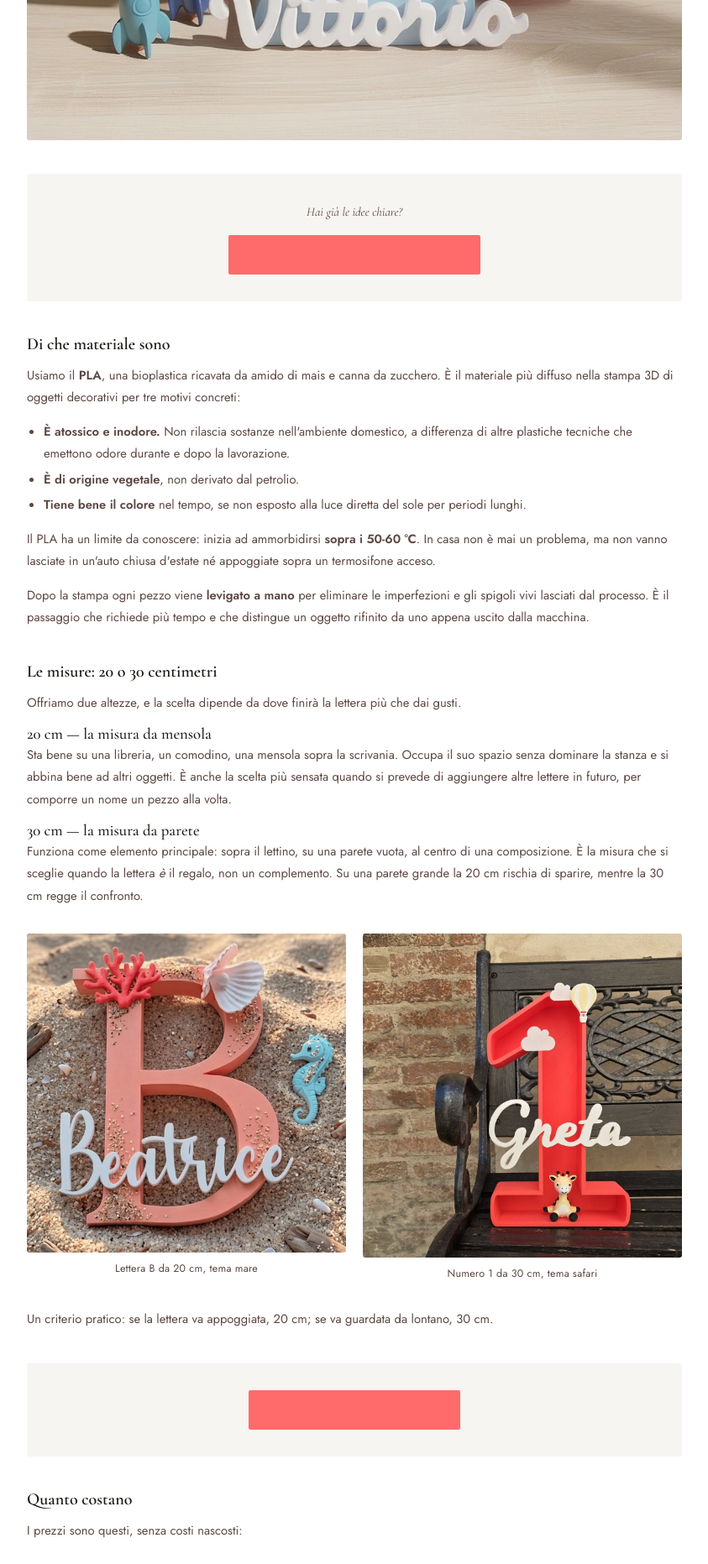
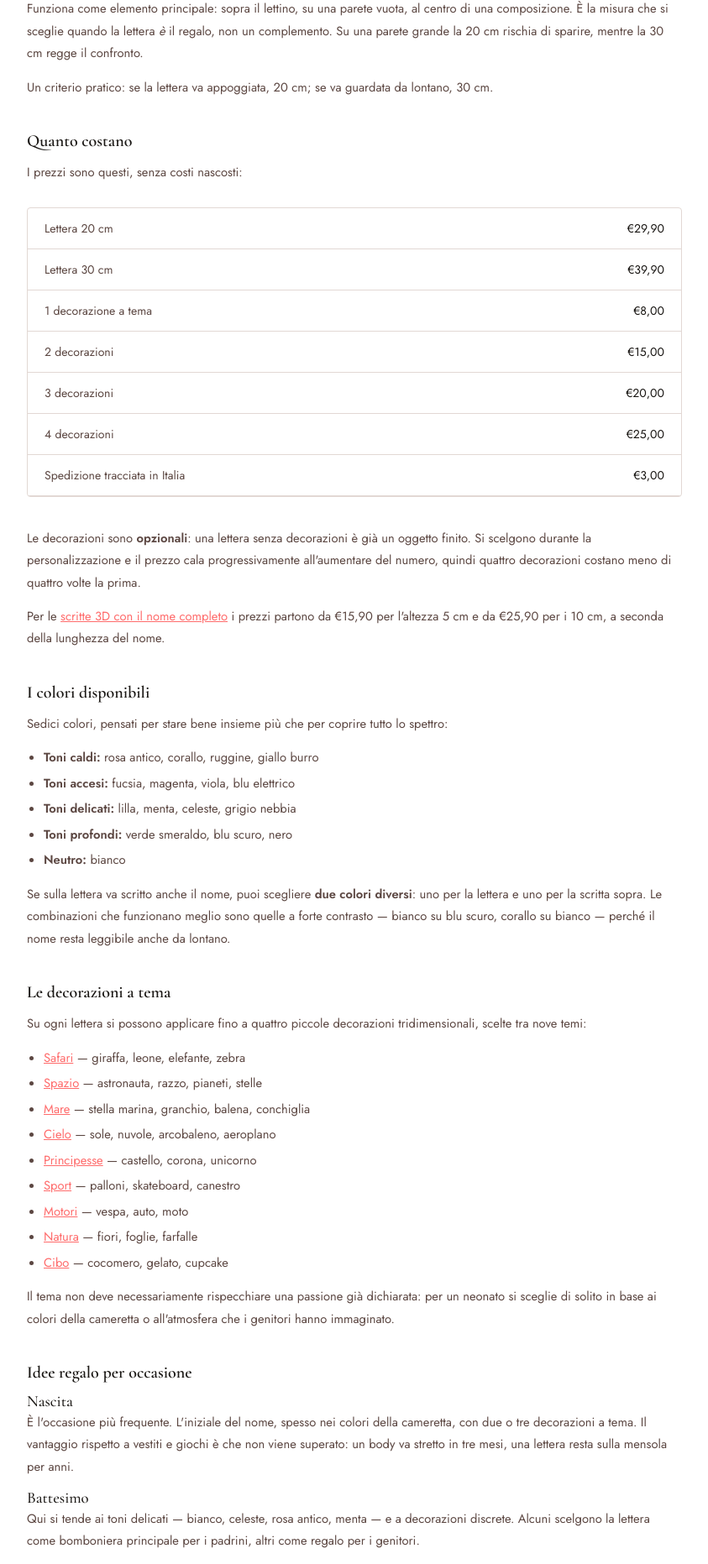
Before and after one commit to filamento3dshop/Filamento, a FastAPI app: page /guida-lettere-3d in a window 1280 px wide. Shown: the part 1276-3139 px from the top of the page at 84% size, without its empty margins (218-1061 px from the left). Run offline with FastAPI, Linux system fonts and the light colour scheme; some libraries are stand-ins or nearby versions.

Commit message:
Revert "Guida: foto e pulsanti per farla convertire"

```diff
--- a/app/static/css/style.css
+++ b/app/static/css/style.css
@@ -1216,37 +1216,3 @@
 .faq-item[open] .faq-q::after { transform: translateY(-50%) rotate(45deg); }
 .faq-a { font-size: 0.88rem; color: var(--text2); line-height: 1.75; padding: 0 0 18px; margin: 0; }
 .faq-item summary::-webkit-details-marker { display: none; }
-
-/* ── Pagina guida: foto, temi e richiami all'azione ── */
-.guida-foto { margin: 32px 0; }
-.guida-foto img { width: 100%; height: auto; display: block; border-radius: 3px; }
-.guida-foto figcaption { font-family: 'Jost', sans-serif; font-size: 0.78rem; color: var(--text2); text-align: center; margin-top: 10px; letter-spacing: 0.02em; }
-
-.guida-foto-doppia { display: grid; grid-template-columns: 1fr 1fr; gap: 20px; margin: 32px 0; }
-.guida-foto-doppia .guida-foto { margin: 0; }
-
-.guida-cta { text-align: center; margin: 40px 0; padding: 32px 24px; background: var(--c100, #FAF8F6); border-radius: 3px; }
-.guida-cta-testo { font-family: 'Cormorant Garamond', serif; font-size: 1.1rem; color: var(--text); margin: 0 0 18px; font-style: italic; }
-.guida-cta .btn-primary { display: inline-block; }
-
-.guida-temi { display: grid; grid-template-columns: repeat(3, 1fr); gap: 16px; margin: 32px 0; }
-.guida-tema-card { display: flex; flex-direction: column; align-items: center; text-align: center; padding: 16px 12px; border: 1px solid var(--c200); border-radius: 3px; text-decoration: none; transition: border-color .2s, transform .2s; }
-.guida-tema-card:hover { border-color: var(--c500); transform: translateY(-2px); }
-.guida-tema-card img { width: 88px; height: 88px; object-fit: contain; margin-bottom: 10px; }
-.guida-tema-nome { font-family: 'Jost', sans-serif; font-size: 0.88rem; font-weight: 600; color: var(--text); }
-.guida-tema-desc { font-size: 0.74rem; color: var(--text2); line-height: 1.4; margin-top: 4px; }
-
-.guida-cta-finale { text-align: center; margin: 56px 0 24px; padding: 48px 28px; background: var(--c150, #F4F0EC); border-radius: 3px; }
-.guida-cta-finale h2 { font-family: 'Cormorant Garamond', serif; font-size: 1.6rem; color: var(--text); margin: 0 0 12px; border: none; padding: 0; }
-.guida-cta-finale p { font-size: 0.9rem; color: var(--text2); line-height: 1.7; max-width: 420px; margin: 0 auto 26px; }
-.guida-cta-secondari { display: flex; gap: 24px; justify-content: center; flex-wrap: wrap; margin-top: 28px; }
-.guida-cta-secondari a { font-family: 'Jost', sans-serif; font-size: 0.82rem; color: var(--text2); text-decoration: underline; text-underline-offset: 3px; }
-.guida-cta-secondari a:hover { color: var(--c500); }
-
-@media (max-width: 640px) {
-  .guida-foto-doppia { grid-template-columns: 1fr; }
-  .guida-temi { grid-template-columns: repeat(2, 1fr); gap: 12px; }
-  .guida-cta { padding: 26px 18px; margin: 32px 0; }
-  .guida-cta-finale { padding: 36px 20px; }
-  .guida-cta-secondari { gap: 16px; }
-}
--- a/app/templates/base.html
+++ b/app/templates/base.html
@@ -30,7 +30,7 @@
   <link href="https://fonts.googleapis.com/css2?family=Cormorant+Garamond:ital,wght@0,400;0,500;0,600;1,400;1,500&family=Dancing+Script:wght@600;700&family=Jost:wght@300;400;500;600&display=swap" rel="stylesheet">
   <link rel="stylesheet" href="https://cdnjs.cloudflare.com/ajax/libs/font-awesome/6.5.0/css/all.min.css" media="print" onload="this.media='all'"/>
   <noscript><link rel="stylesheet" href="https://cdnjs.cloudflare.com/ajax/libs/font-awesome/6.5.0/css/all.min.css"/></noscript>
-  <link rel="stylesheet" href="/static/css/style.css?v=25"/>
+  <link rel="stylesheet" href="/static/css/style.css?v=24"/>
   {% block head %}{% endblock %}
 </head>
 <body>
--- a/app/templates/guida.html
+++ b/app/templates/guida.html
@@ -77,16 +77,7 @@
 
       <p>Le lettere 3D personalizzate sono decorazioni realizzate con la stampa tridimensionale: una lettera, un numero o un nome, costruiti strato dopo strato e rifiniti a mano. A differenza di una stampa su carta o di un adesivo hanno spessore e volume, quindi proiettano ombra e cambiano aspetto con la luce della stanza.</p>
 
-      <p>Questa guida raccoglie le domande che ci vengono poste più spesso: quanto costano, di che materiale sono, quale misura scegliere e come usarle.</p>
-
-      <figure class="guida-foto">
-        <img src="/static/img/hero-esempio.jpg" alt="Composizione di lettere e numeri 3D personalizzati Filamento" width="1000" height="1000" loading="lazy">
-      </figure>
-
-      <div class="guida-cta">
-        <p class="guida-cta-testo">Hai già le idee chiare?</p>
-        <a href="/ordina" class="btn-primary">Crea la tua composizione</a>
-      </div>
+      <p>Questa guida raccoglie le domande che ci vengono poste più spesso: quanto costano, di che materiale sono, quale misura scegliere e come usarle. Se hai già le idee chiare puoi passare direttamente alla <a href="/ordina">personalizzazione</a>.</p>
 
       <h2>Di che materiale sono</h2>
 
@@ -112,22 +103,7 @@
       <h3>30 cm — la misura da parete</h3>
       <p>Funziona come elemento principale: sopra il lettino, su una parete vuota, al centro di una composizione. È la misura che si sceglie quando la lettera <em>è</em> il regalo, non un complemento. Su una parete grande la 20 cm rischia di sparire, mentre la 30 cm regge il confronto.</p>
 
-      <div class="guida-foto-doppia">
-        <figure class="guida-foto">
-          <img src="/static/img/gallery/b-salmone-mare.jpg" alt="Lettera B 3D da 20 cm colore salmone con decorazioni tema mare" width="1200" height="1200" loading="lazy">
-          <figcaption>Lettera B da 20 cm, tema mare</figcaption>
-        </figure>
-        <figure class="guida-foto">
-          <img src="/static/img/gallery/uno-safari-corallo.jpg" alt="Numero 1 in 3D da 30 cm colore corallo con decorazioni tema safari" width="1182" height="1200" loading="lazy">
-          <figcaption>Numero 1 da 30 cm, tema safari</figcaption>
-        </figure>
-      </div>
-
       <p>Un criterio pratico: se la lettera va appoggiata, 20 cm; se va guardata da lontano, 30 cm.</p>
-
-      <div class="guida-cta">
-        <a href="/ordina" class="btn-primary">Scegli la tua misura</a>
-      </div>
 
       <h2>Quanto costano</h2>
 
@@ -147,11 +123,6 @@
 
       <p>Per le <a href="/scritte">scritte 3D con il nome completo</a> i prezzi partono da €15,90 per l'altezza 5 cm e da €25,90 per i 10 cm, a seconda della lunghezza del nome.</p>
 
-      <div class="guida-cta">
-        <p class="guida-cta-testo">Il prezzo finale lo vedi mentre personalizzi, senza sorprese.</p>
-        <a href="/ordina" class="btn-primary">Calcola il tuo prezzo</a>
-      </div>
-
       <h2>I colori disponibili</h2>
 
       <p>Sedici colori, pensati per stare bene insieme più che per coprire tutto lo spettro:</p>
@@ -166,34 +137,21 @@
 
       <p>Se sulla lettera va scritto anche il nome, puoi scegliere <strong>due colori diversi</strong>: uno per la lettera e uno per la scritta sopra. Le combinazioni che funzionano meglio sono quelle a forte contrasto — bianco su blu scuro, corallo su bianco — perché il nome resta leggibile anche da lontano.</p>
 
-      <figure class="guida-foto">
-        <img src="/static/img/gallery/g-lilla.jpg" alt="Lettera G 3D personalizzata da 30 cm color lilla" width="1174" height="1200" loading="lazy">
-        <figcaption>Lettera G da 30 cm nel colore lilla</figcaption>
-      </figure>
-
       <h2>Le decorazioni a tema</h2>
 
       <p>Su ogni lettera si possono applicare fino a quattro piccole decorazioni tridimensionali, scelte tra nove temi:</p>
 
-      <div class="guida-temi">
-        {% for slug, nome, desc in [
-          ('safari','Safari','giraffa, leone, elefante'),
-          ('spazio','Spazio','astronauta, razzo, pianeti'),
-          ('mare','Mare','stella marina, granchio, balena'),
-          ('cielo','Cielo','sole, nuvole, arcobaleno'),
-          ('principesse','Principesse','castello, corona, unicorno'),
-          ('sport','Sport','palloni, skateboard, canestro'),
-          ('motori','Motori','vespa, auto, moto'),
-          ('natura','Natura','fiori, foglie, farfalle'),
-          ('cibo','Cibo','cocomero, gelato, cupcake'),
-        ] %}
-        <a href="/ordina?tema={{ slug }}" class="guida-tema-card" aria-label="Crea la tua composizione con tema {{ nome }}">
-          <img src="/static/img/temi/{{ slug }}.jpg" alt="Decorazione 3D tema {{ nome }}" width="400" height="400" loading="lazy">
-          <span class="guida-tema-nome">{{ nome }}</span>
-          <span class="guida-tema-desc">{{ desc }}</span>
-        </a>
-        {% endfor %}
-      </div>
+      <ul>
+        <li><a href="/ordina?tema=safari">Safari</a> — giraffa, leone, elefante, zebra</li>
+        <li><a href="/ordina?tema=spazio">Spazio</a> — astronauta, razzo, pianeti, stelle</li>
+        <li><a href="/ordina?tema=mare">Mare</a> — stella marina, granchio, balena, conchiglia</li>
+        <li><a href="/ordina?tema=cielo">Cielo</a> — sole, nuvole, arcobaleno, aeroplano</li>
+        <li><a href="/ordina?tema=principesse">Principesse</a> — castello, corona, unicorno</li>
+        <li><a href="/ordina?tema=sport">Sport</a> — palloni, skateboard, canestro</li>
+        <li><a href="/ordina?tema=motori">Motori</a> — vespa, auto, moto</li>
+        <li><a href="/ordina?tema=natura">Natura</a> — fiori, foglie, farfalle</li>
+        <li><a href="/ordina?tema=cibo">Cibo</a> — cocomero, gelato, cupcake</li>
+      </ul>
 
       <p>Il tema non deve necessariamente rispecchiare una passione già dichiarata: per un neonato si sceglie di solito in base ai colori della cameretta o all'atmosfera che i genitori hanno immaginato.</p>
 
@@ -210,22 +168,6 @@
 
       <h3>Prima comunione</h3>
       <p>Iniziale del nome in tono sobrio, spesso bianco o blu scuro, con decorazione minima o assente. È un'età in cui il bambino comincia ad avere gusti propri, quindi conviene chiedere.</p>
-
-      <div class="guida-foto-doppia">
-        <figure class="guida-foto">
-          <img src="/static/img/gallery/vittorio-spazio.jpg" alt="Numero 2 in 3D azzurro con nome Vittorio e decorazioni tema spazio" width="1200" height="1195" loading="lazy">
-          <figcaption>Numero 2 con nome, tema spazio</figcaption>
-        </figure>
-        <figure class="guida-foto">
-          <img src="/static/img/gallery/leonardo-bluette-sport.jpg" alt="Composizione 3D bluette con nome Leonardo e decorazioni tema sport" width="1200" height="1200" loading="lazy">
-          <figcaption>Composizione con nome, tema sport</figcaption>
-        </figure>
-      </div>
-
-      <div class="guida-cta">
-        <p class="guida-cta-testo">Ogni pezzo è realizzato su ordinazione, solo per chi lo riceverà.</p>
-        <a href="/ordina" class="btn-primary">Personalizza il tuo regalo</a>
-      </div>
 
       <h2>Come decorare la cameretta</h2>
 
@@ -249,10 +191,6 @@
       </ol>
 
       <p>Da lì partono i <strong>7-10 giorni lavorativi</strong> di lavorazione e consegna. Non teniamo magazzino: ogni pezzo viene stampato dopo la conferma dell'ordine, ed è il motivo per cui i tempi non sono quelli di un articolo pronto a scaffale.</p>
-
-      <div class="guida-cta">
-        <a href="/ordina" class="btn-primary">Inizia a personalizzare</a>
-      </div>
 
       <h2>Come si puliscono</h2>
 
@@ -297,15 +235,10 @@
         </details>
       </div>
 
-      <div class="guida-cta-finale">
-        <h2>Pronto a creare la tua?</h2>
-        <p>Scegli lettera, colore, dimensione e decorazioni. Il prezzo si aggiorna mentre personalizzi, e ricevi tutto in 7-10 giorni.</p>
-        <a href="/ordina" class="btn-primary btn-lg">Crea la tua composizione</a>
-        <div class="guida-cta-secondari">
-          <a href="/gallery">Guarda la gallery</a>
-          <a href="/scritte">Scritte 3D con il nome</a>
-          <a href="/">Torna alla home</a>
-        </div>
+      <div class="legal-footer-nav">
+        <a href="/ordina">Crea la tua lettera 3D →</a>
+        <a href="/gallery">Guarda la gallery</a>
+        <a href="/scritte">Scritte 3D con il nome</a>
       </div>
 
     </div>
```
